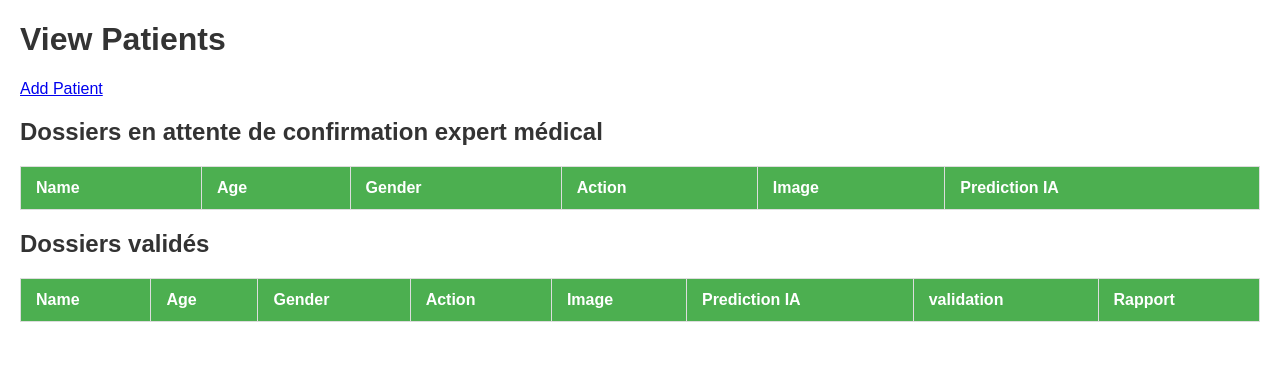
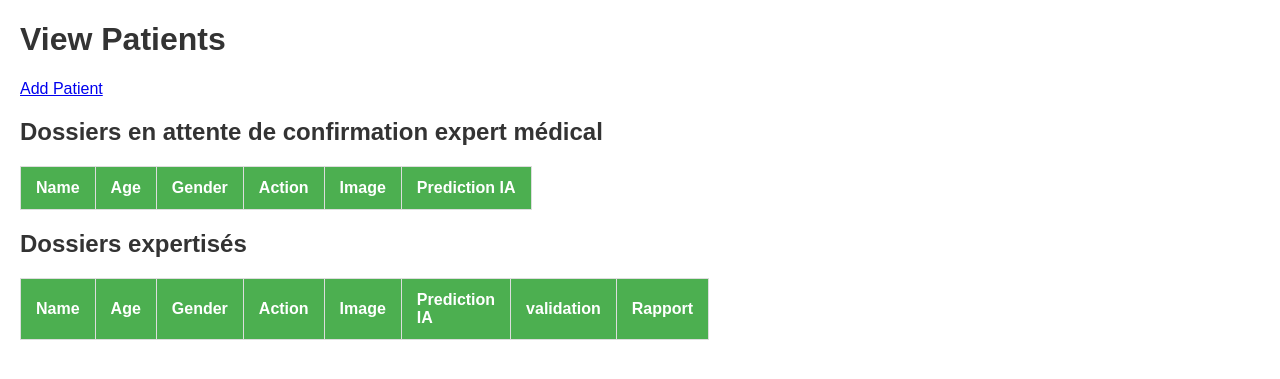
Before and after one commit to OlivierLAVAUD/Neurogard-TD-SPO, a FastAPI app: page /view_patients in a window 1280 px wide. Shown: the top 379 px of the page. Run offline with FastAPI, Linux system fonts and the light colour scheme; data that the repository does not hold is empty.

Commit message:
modif css

```diff
--- a/braintumor-ui/static/styles.css
+++ b/braintumor-ui/static/styles.css
@@ -57,7 +57,10 @@ button:hover {
 }
 
 table {
-    width: 100%;
+    /* width: 100%; */
+    width: auto;
+    table-layout: auto; /* Adapter la largeur des colonnes au contenu */
+    max-width: 50%; /* Définir une largeur maximale pour la table */
     border-collapse: collapse;
     margin-top: 20px;
 }
@@ -66,6 +69,8 @@ th, td {
     padding: 12px 15px;
     border: 1px solid #ddd;
     text-align: left;
+    /* Supprimer la largeur fixe des cellules pour permettre l'adaptation au contenu */
+    width: auto;
 }
 
 th {
--- a/braintumor-ui/templates/view_patient.html
+++ b/braintumor-ui/templates/view_patient.html
@@ -25,7 +25,7 @@
     <input type="text" id="gender" name="gender" value="{{ patient.gender }}" readonly>
     <br><br>
 
-    <div>Prédiction : </div><br>
+    <div>Prédiction IA: </div><br>
     <div><b>{{ patient.predict_label}}  {{ patient.predict_score }}%</b></div><br>
 
     <!-- Ajouter un champ caché pour stocker l'ID du patient -->
--- a/braintumor-ui/templates/view_patients.html
+++ b/braintumor-ui/templates/view_patients.html
@@ -49,7 +49,7 @@
     </table>
 
     <table border="1">
-        <h2>Dossiers validés</h2>
+        <h2>Dossiers expertisés</h2>
         <thead>
             <tr>
                 <th>Name</th>
```
